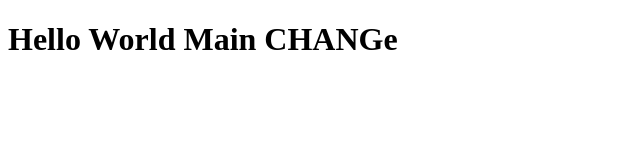
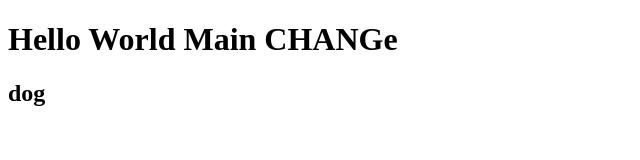
Before and after one commit to koksztul/testing, a plain HTML site: page index.html in a window 1280 px wide. Shown: the full height of the page, 0-640 px from the left. Drawn offline with Linux system fonts and the light colour scheme.

Commit message:
modified index.html

```diff
--- a/index.html
+++ b/index.html
@@ -5,5 +5,6 @@
 </head>
 <body>
 <h1>Hello World Main CHANGe</h1>
+<h2>dog</h2>
 </body>
 </html>
```
